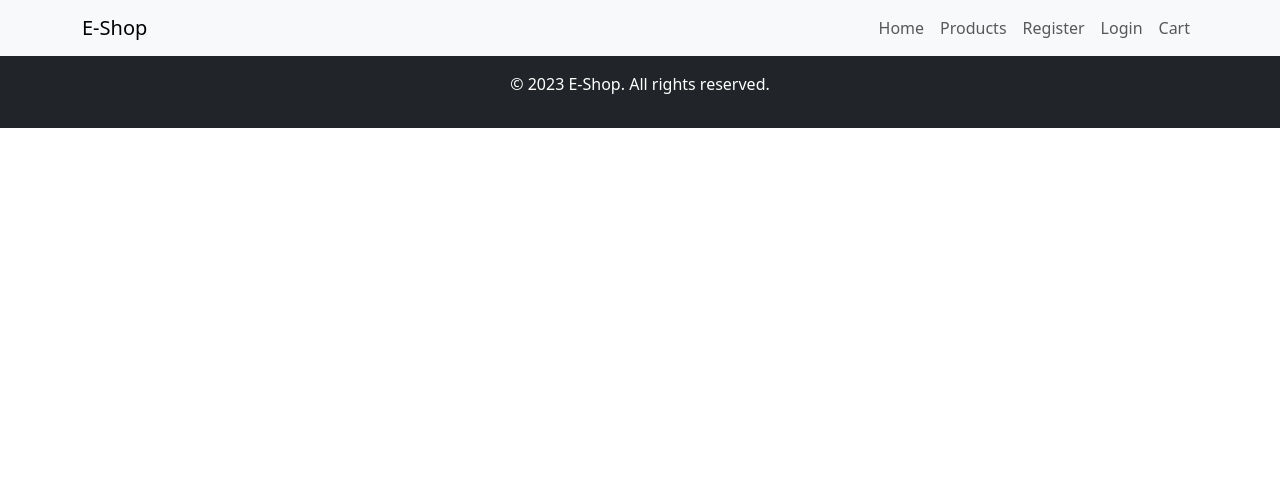
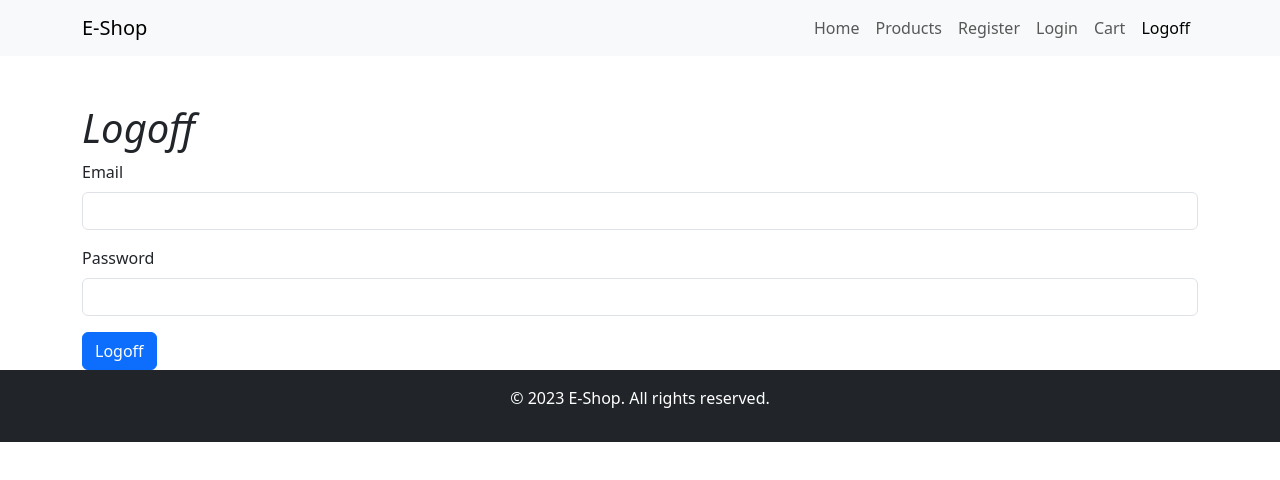
Before and after one commit to aungmon72/aungmon-sctp05-react-ecommerceC, a React (Vite) app: page /logoff in a window 1280 px wide. Shown: the top 480 px of the page. Built offline with nearby package versions, Linux system fonts and the light colour scheme; what seamless-immutable would draw is missing.

Commit message:
20250122D After Logoff, set to 0H

```diff
--- a/src/App.jsx
+++ b/src/App.jsx
@@ -8,7 +8,9 @@ import RegisterPage from './RegisterPage';
 import { useFlashMessage } from './FlashMessageStore';
 import ShoppingCart from './ShoppingCart';
 // make sure to import `UserLogin.jsx` after the other imports
-import UserLogin from "./UserLogin"
+import UserLogin from "./UserLogin";
+import UserLogoff from "./UserLogoff";
+
 function App2() {
 
 
@@ -59,12 +61,12 @@ function App() {
         </div>
       )}
       <Switch>
-        <Route path="/" component={HomePage} />
-        <Route path="/products" component={ProductsPage} />
-        <Route path="/register" component={RegisterPage} />
-        <Route path="/login" component={UserLogin} />
-        <Route path="/cart" component={ShoppingCart} />
-
+        <Route path="/"               component={HomePage} />
+        <Route path="/products"       component={ProductsPage} />
+        <Route path="/register"       component={RegisterPage} />
+        <Route path="/login"          component={UserLogin} />
+        <Route path="/cart"           component={ShoppingCart} />
+        <Route path="/logoff"         component={UserLogoff} />
       </Switch>
 
       <footer className="bg-dark text-white text-center py-3">
--- a/src/Navbar.jsx
+++ b/src/Navbar.jsx
@@ -48,6 +48,11 @@ function Navbar() {
                 Cart
               </Link>
             </li>
+            <li className="nav-item">
+              <Link href="/logoff" className={`nav-link ${location === '/logoff' ? 'active' : ''}`}>
+                Logoff
+              </Link>
+            </li>
           </ul>
         </div>
       </div>
--- /dev/null
+++ b/src/UserLogoff.jsx
@@ -0,0 +1,80 @@
+
+import React from 'react';
+import { Formik, Form, Field, ErrorMessage } from 'formik';
+import * as Yup from 'yup';
+import axios from 'axios';
+import { useLocation } from 'wouter';
+import { useFlashMessage } from './FlashMessageStore';
+import { useJwt } from './UserStore';
+
+function UserLogoff() {
+  const [, setLocation] = useLocation();
+  const { showMessage } = useFlashMessage();
+
+  // Inside the UserLogin component
+  const { setJwt } = useJwt();
+
+  const initialValues = {
+    email: '',
+    password: ''
+  };
+
+  const validationSchema = Yup.object({
+    email: Yup.string().email('Invalid email address').required('Required'),
+    password: Yup.string().required('Required')
+  });
+
+  const handleSubmit = async (values, actions) => {
+    try {
+      const response = await axios.post(import.meta.env.VITE_API_URL + '/api/users/logoff', values);
+      console.log('Logoff successful:', response.data);
+      // todo: store the JWT
+      setJwt(response.data.token); // Store the JWT
+      actions.setSubmitting(false);
+      showMessage('Logoff successful!', 'success');
+      setLocation('/');
+    } catch (error) {
+      console.error('Logoff error:', error);
+      actions.setErrors({ submit: error.response.data.message });
+      actions.setSubmitting(false);
+    }
+  };
+
+  return (
+    <div className="container mt-5">
+      <h1><i>Logoff</i></h1>
+      <Formik
+        initialValues={initialValues}
+        validationSchema={validationSchema}
+        onSubmit={handleSubmit}
+      >
+        {function(formik) {
+          return (
+            <Form>
+              <div className="mb-3">
+                <label htmlFor="email" className="form-label">Email</label>
+                <Field type="email" id="email" name="email" className="form-control" />
+                <ErrorMessage name="email" component="div" className="text-danger" />
+              </div>
+
+              <div className="mb-3">
+                <label htmlFor="password" className="form-label">Password</label>
+                <Field type="password" id="password" name="password" className="form-control" />
+                <ErrorMessage name="password" component="div" className="text-danger" />
+              </div>
+
+              {formik.errors.submit && <div className="alert alert-danger">{formik.errors.submit}</div>}
+
+              <button type="submit" className="btn btn-primary" disabled={formik.isSubmitting}>
+                {formik.isSubmitting ? 'Logging off...' : 'Logoff'}
+              </button>
+            </Form>
+          );
+        }}
+      </Formik>
+    </div>
+  );
+}
+
+
+export default UserLogoff;
```
